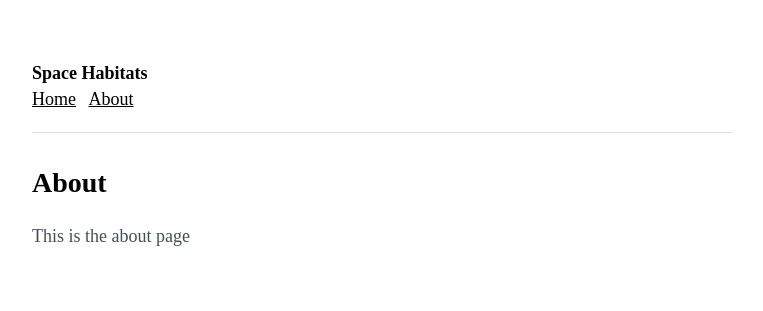
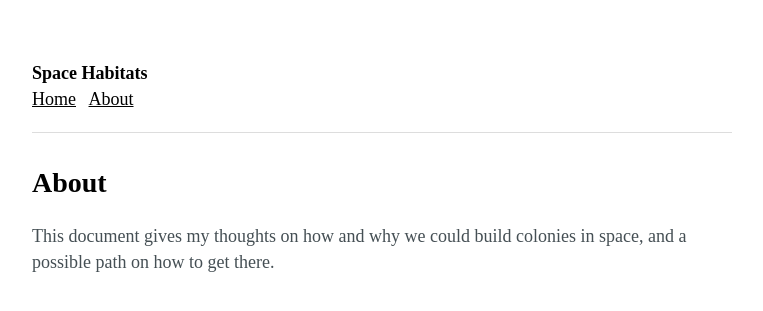
Before and after one commit to ffub/space-habitats, a Jekyll site: the page built from about.markdown, in a window 1280 px wide. Shown: the top 311 px of the page, without its empty margins (258-1021 px from the left). Built offline with Jekyll 4.4.1, drawn with Linux system fonts in a browser that asks for light colours.

Commit message:
Updated About

```diff
--- a/about.markdown
+++ b/about.markdown
@@ -4,4 +4,4 @@ date: 2016-07-23 12:30:00 +01:00
 position: 1
 ---
 
-This is the about page
+This document gives my thoughts on how and why we could build colonies in space, and a possible path on how to get there.
```
